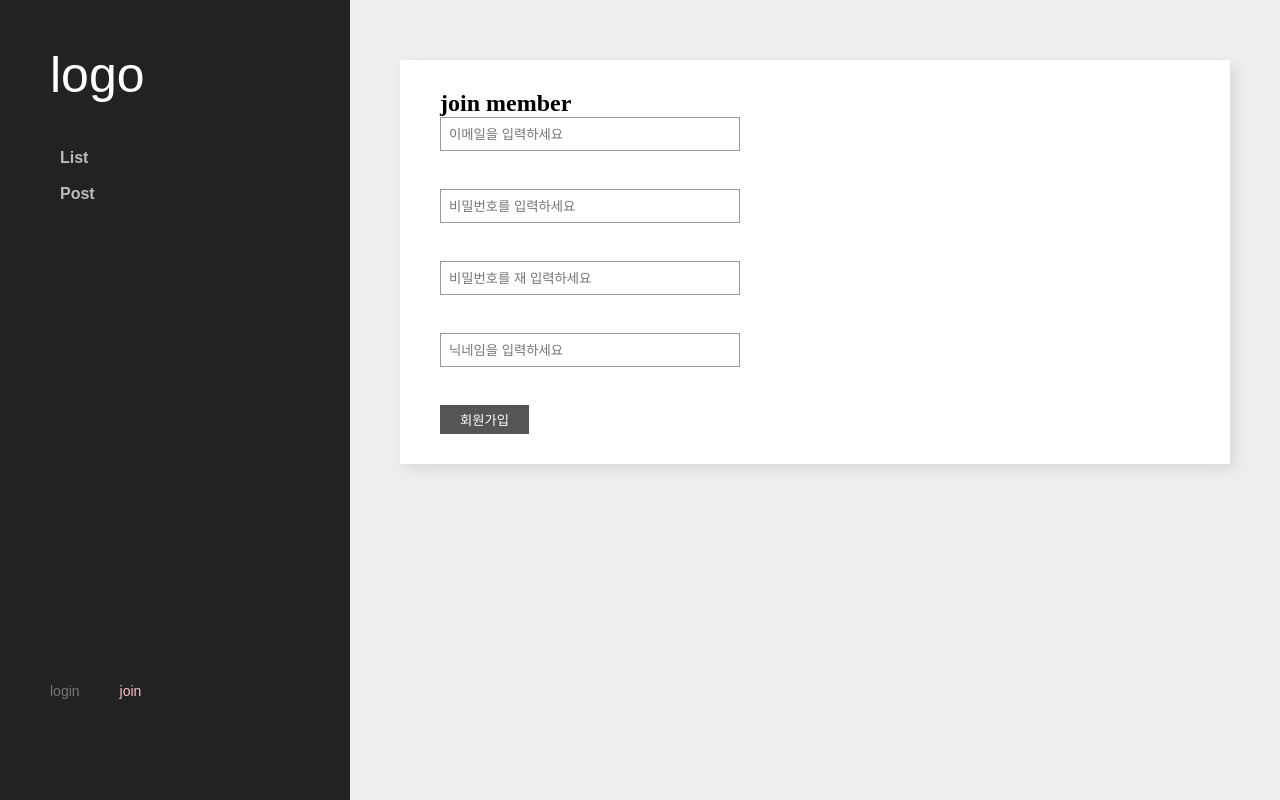
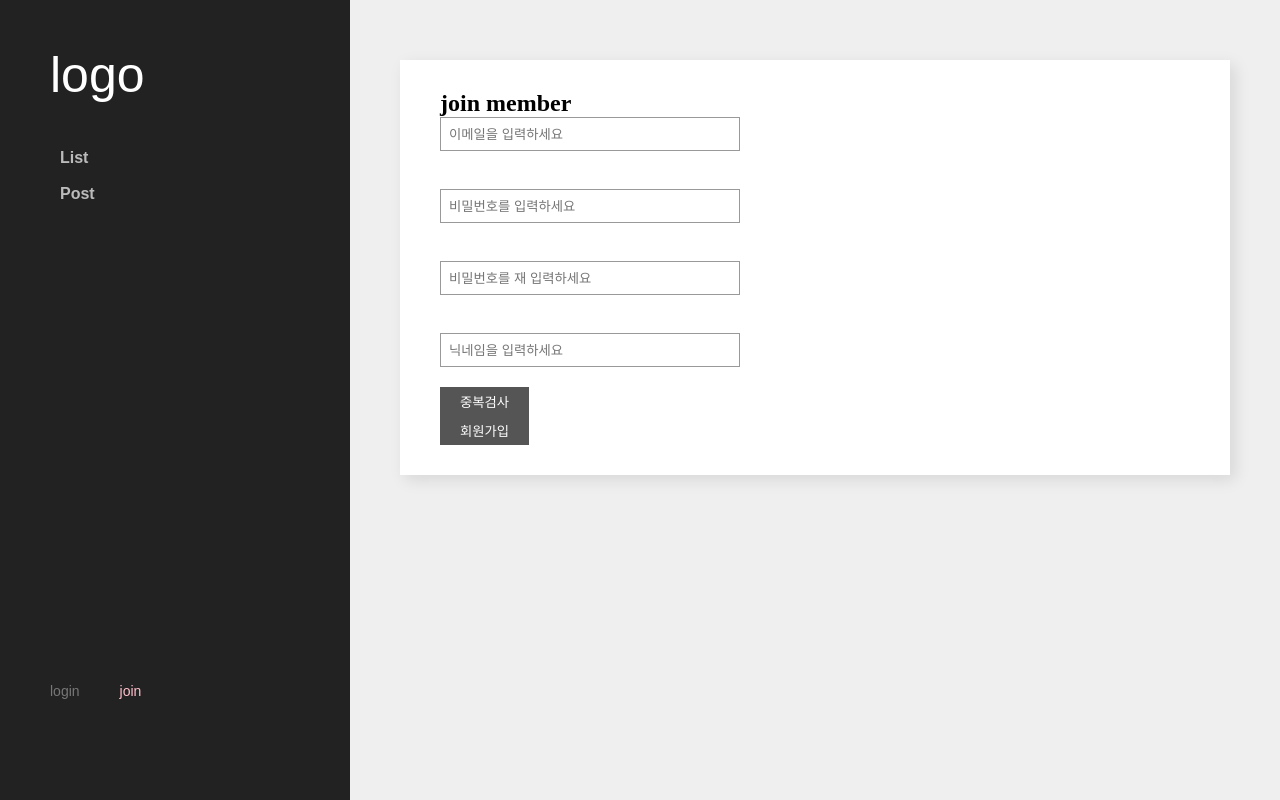
Before and after one commit to EuraKo/react-node, a React (Create React App) app in the folder react/: page /join in a window 1280 px wide. Built offline with nearby package versions, Linux system fonts and the light colour scheme; no server answers.

Commit message:
닉네임 중복체크 및 가입시 헤더에 로그인정보 출력 문제 처리

```diff
--- a/react/src/App.js
+++ b/react/src/App.js
@@ -17,7 +17,7 @@ import { useEffect } from 'react';
 
 function App() {
 	const dispatch = useDispatch();
-	// const user = useSelector((store) => store.user);
+	const user = useSelector((store) => store.user);
 
 	useEffect(() => {
 		// auth상태 변화를 감지해서 인수로 해당 상태값을 전달
@@ -34,9 +34,9 @@ function App() {
 		});
 	}, []);
 
-	// useEffect(() => {
-	// 	console.log(user);
-	// }, [user]);
+	useEffect(() => {
+		console.log(user);
+	}, [user]);
 
 	return (
 		<>
--- a/react/src/component/Header.js
+++ b/react/src/component/Header.js
@@ -17,7 +17,7 @@ function Header() {
 			</nav>
 
 			<ul id='util'>
-				{user.accessToken !== '' ? (
+				{user.displayName !== null && user.displayName !== '' ? (
 					<>
 						<li
 							onClick={() => {
--- a/react/src/component/user/Join.js
+++ b/react/src/component/user/Join.js
@@ -9,7 +9,31 @@ function Join() {
 	const [pw1, setPw1] = useState('');
 	const [pw2, setPw2] = useState('');
 	const [name, setName] = useState('');
+	// 닉네임 검사 결과를 담을 state
+	const [nameCheck, setNameCheck] = useState(false);
+	// 닉네임 관련 출력문이 담길 state
+	const [nameInfo, setNameInfo] = useState('');
 
+	const handleNameCheck = () => {
+		if (!name) {
+			return alert('닉네임을 입력하세요');
+		}
+		const body = {
+			displayName: name,
+		};
+
+		axios.post('/api/user/nameCheck', body).then((res) => {
+			if (res.data.success) {
+				// 해당 사용자의 DB상에 없을때
+				if (res.data.check) {
+					setNameCheck(true);
+					setNameInfo('사용가능한 닉네임입니다.');
+				} else {
+					setNameInfo('중복된 닉네임입니다.');
+				}
+			}
+		});
+	};
 	const handleJoin = async () => {
 		if (!(name && email && pw1 && pw2)) {
 			return alert('모든 항목을 입력해주세요');
@@ -20,6 +44,10 @@ function Join() {
 		// firebase에서 비번이 최소 6글자이상작성
 		if (pw1.length < 6) {
 			return alert('비밀번호는 최소 6글자 이상 입력하세요');
+		}
+		// nameCheck값이 true여야지만 인증통과
+		if (!nameCheck) {
+			return alert('닉네임 중복검사를 진행해주세요.');
 		}
 
 		// 위 조건을 통과해서 회원가입을 하기 위한 정보값을 변수에 할당
@@ -84,6 +112,10 @@ function Join() {
 						placeholder='닉네임을 입력하세요'
 						onChange={(e) => setName(e.target.value)}
 					/>
+					<button onClick={handleNameCheck} className='btnCheck'>
+						중복검사
+					</button>
+					{nameInfo}
 					<br />
 					<button onClick={handleJoin}>회원가입</button>
 				</article>
--- a/react/src/scss/style.scss
+++ b/react/src/scss/style.scss
@@ -111,6 +111,9 @@
 					cursor: pointer;
 					border: none;
 				}
+				.btnCheck {
+					display: inline-block;
+				}
 			}
 		}
 	}
```
Also changed, not shown: 1 other file (tests, documents, lock files or other folders).
